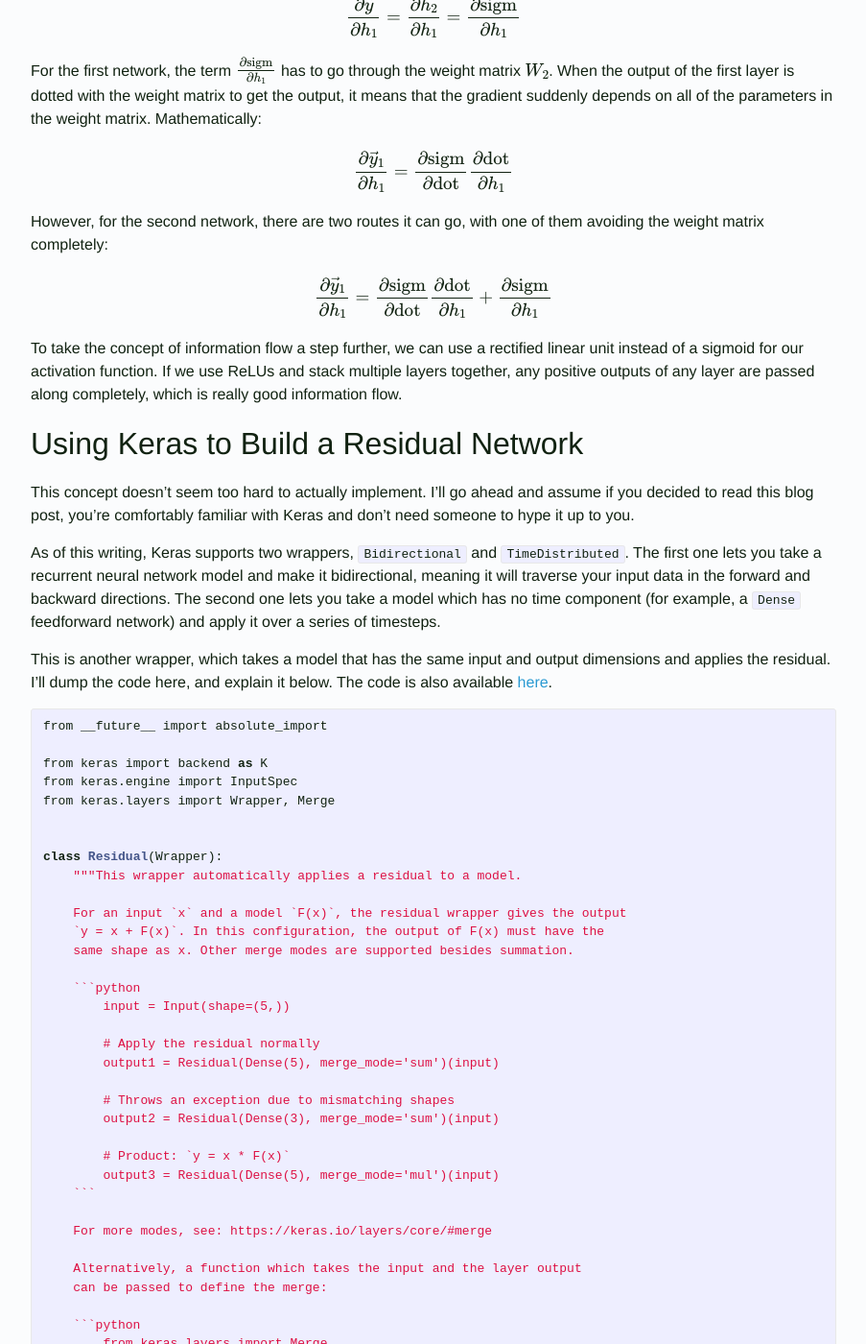
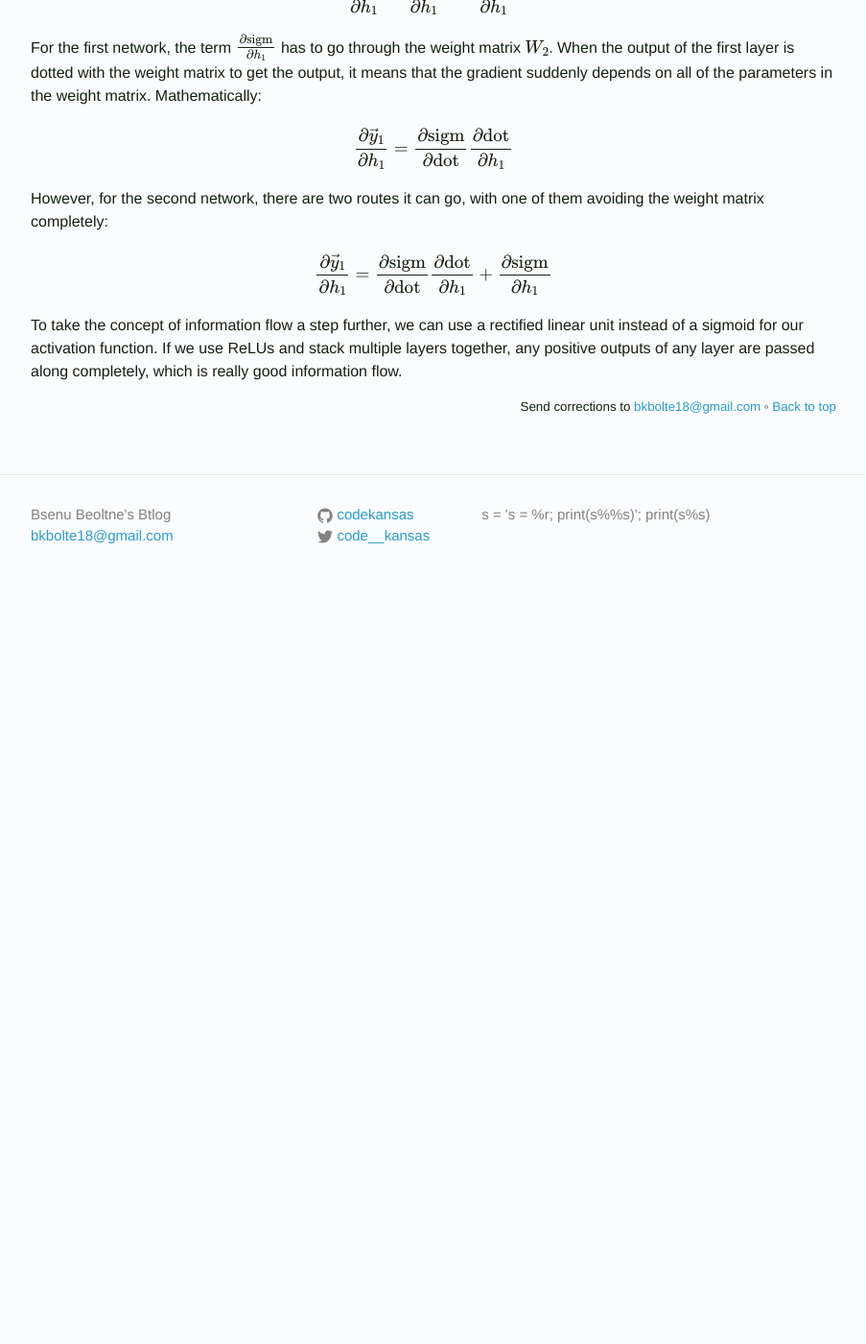
Before and after one commit to codekansas/codekansas.github.io, a Jekyll site: the page built from _posts/2016-10-01-keras-resnet.markdown, in a window 1280 px wide and 1400 px high, scrolled down 3985 px. Shown: the whole window at 96% size, without its empty margins (188-1091 px from the left). Built offline with Jekyll 4.4.1, drawn with Linux system fonts in a browser that asks for light colours; formulas are drawn with MathJax 3; after the commit the page ends 4615 px from its top, so only the background shows below that; some of the changed text lies outside the part shown.

Commit message:
removed code

````diff
--- a/_posts/2016-10-01-keras-resnet.markdown
+++ b/_posts/2016-10-01-keras-resnet.markdown
@@ -95,107 +95,6 @@ $$\frac{\partial \vec{y}_1}{\partial h_1} = \frac{\partial \text{sigm}}{\partial
 
 To take the concept of information flow a step further, we can use a rectified linear unit instead of a sigmoid for our activation function. If we use ReLUs and stack multiple layers together, any positive outputs of any layer are passed along completely, which is really good information flow.
 
-# Using Keras to Build a Residual Network
-
-This concept doesn't seem too hard to actually implement. I'll go ahead and assume if you decided to read this blog post, you're comfortably familiar with Keras and don't need someone to hype it up to you.
-
-As of this writing, Keras supports two wrappers, `Bidirectional` and `TimeDistributed`. The first one lets you take a recurrent neural network model and make it bidirectional, meaning it will traverse your input data in the forward and backward directions. The second one lets you take a model which has no time component (for example, a `Dense` feedforward network) and apply it over a series of timesteps.
-
-This is another wrapper, which takes a model that has the same input and output dimensions and applies the residual. I'll dump the code here, and explain it below. The code is also available [here](https://github.com/codekansas/keras-resnet/blob/master/resnet.py).
-
-{% highlight python %}
-from __future__ import absolute_import
-
-from keras import backend as K
-from keras.engine import InputSpec
-from keras.layers import Wrapper, Merge
-
-
-class Residual(Wrapper):
-    """This wrapper automatically applies a residual to a model.
-
-    For an input `x` and a model `F(x)`, the residual wrapper gives the output
-    `y = x + F(x)`. In this configuration, the output of F(x) must have the
-    same shape as x. Other merge modes are supported besides summation.
-
-    ```python
-        input = Input(shape=(5,))
-
-        # Apply the residual normally
-        output1 = Residual(Dense(5), merge_mode='sum')(input)
-
-        # Throws an exception due to mismatching shapes
-        output2 = Residual(Dense(3), merge_mode='sum')(input)
-
-        # Product: `y = x * F(x)`
-        output3 = Residual(Dense(5), merge_mode='mul')(input)
-    ```
-
-    For more modes, see: https://keras.io/layers/core/#merge
-
-    Alternatively, a function which takes the input and the layer output
-    can be passed to define the merge:
-
-    ```python
-        from keras.layers import Merge
-        def diff_merge():  # x_fx = [x, fx]
-            diff = lambda x: x[1] - x[0]
-            return Merge(mode=diff, output_shape=lambda x: x)
-
-        # Difference: `y = F(x) - x`
-        output4 = Residual(Dense(5), merge_mode=diff_merge())(input)
-    ```
-
-    Arguments:
-        layer: The layer to wrap
-        merge_mode: The merge operation
-    """
-    def __init__(self, layer, merge_mode='sum', **kwargs):
-        self.merge_mode = merge_mode
-        self.supports_masking = True
-        super(Residual, self).__init__(layer, **kwargs)
-
-    def build(self, input_shape):
-        output_shape = self.layer.get_output_shape_for(input_shape)
-        if output_shape != input_shape:
-            raise Exception('Cannot apply residual to layer "{}": '
-                            'mismatching input and output shapes'
-                            '"{}" and "{}"'
-                            .format(self.layer.name, input_shape, output_shape))
-        if not self.layer.built:
-            self.layer.build(input_shape)
-            self.layer.built = True
-        self.input_spec = [InputSpec(shape=input_shape)]
-        output_shape = self.layer.get_output_shape_for(input_shape)
-        if self.merge_mode == 'weighted':
-            self.U = K.random_uniform_variable(output_shape[1:], 0, 1,
-                                               name='{}_U'.format(self.name))
-        super(Residual, self).build()
-
-    def get_output_shape_for(self, input_shape):
-        return input_shape
-
-    def call(self, x, mask=None):
-        layer_output = self.layer.call(x, mask)
-        if isinstance(self.merge_mode, str):
-            self.merge_mode = Merge(mode=self.merge_mode)
-        output = self.merge_mode([x, layer_output])
-        return output
-
-    @classmethod
-    def from_config(cls, config):
-        from keras.utils.layer_utils import layer_from_config
-        merge_mode = layer_from_config(config.pop('merge_mode'))
-        residual = super(Residual, cls).from_config(config)
-        residual.merge_mode = merge_mode
-        return residual
-
-    def get_config(self):
-        config = {"merge_mode": {'class_name': 'Merge',
-                                 'config': self.merge_mode.get_config()}}
-        base_config = super(Residual, self).get_config()
-        return dict(list(base_config.items()) + list(config.items()))
-{% endhighlight %}
 
 [highway-schmid]: https://arxiv.org/abs/1505.00387
 [colah-lstm]: http://colah.github.io/posts/2015-08-Understanding-LSTMs/
````
